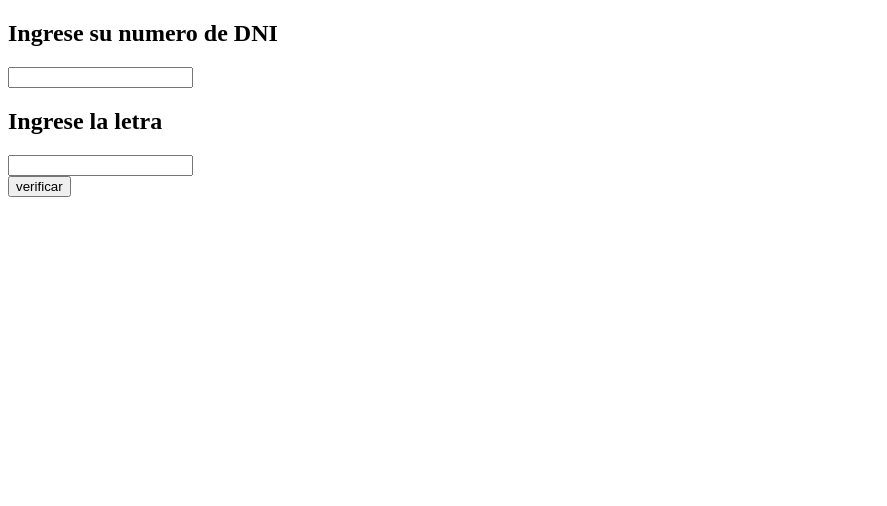
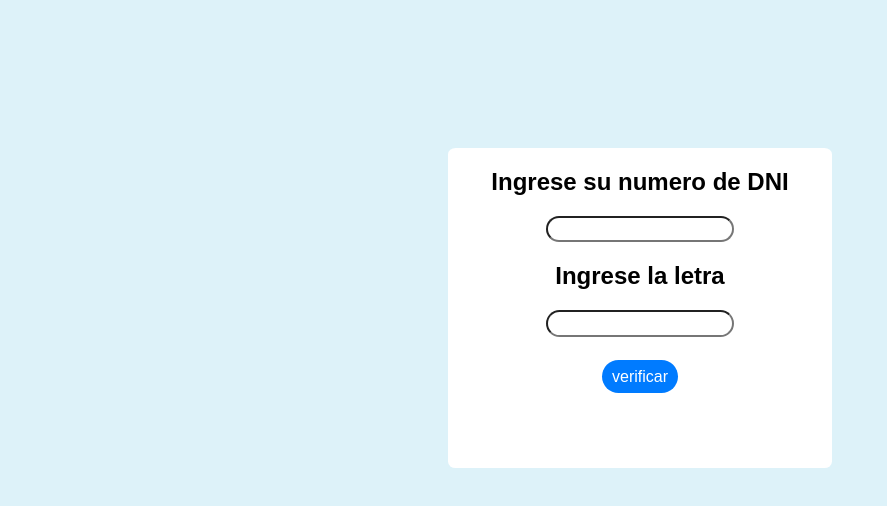
Before and after one commit to jorgsaul/AppsMoviles, a plain HTML site: page PracticaDNI/practicaDNI.html in a window 1280 px wide. Shown: the whole page, without its empty margins (0-887 px from the left). Drawn offline with Linux system fonts and the light colour scheme.

Commit message:
codificacion del estilo css

```diff
--- a/PracticaDNI/css/dnistyle.css
+++ b/PracticaDNI/css/dnistyle.css
@@ -0,0 +1,39 @@
+*{
+  font-family: sans-serif;
+}
+body{
+  background-color: rgb(221, 242, 249);
+  display: flex;
+  justify-content: center;
+  align-items: center;
+  height: 75vh;
+}
+
+.form-container{
+  background-color: white;
+  width: 30vw;
+  height: 40vh;
+  text-align: center;
+  border-radius: 2%;
+}
+
+.form-button{
+  margin-top: 6%;
+  padding: 2%;
+  width: 20%;
+  border-radius: 100px;
+  border: none;
+  background-color: #007BFF;
+  font-size: medium;
+  color: white;
+}
+
+.form-button:hover{
+  background-color: #005abb;
+  padding: 3%;
+}
+
+input[type = "text"]{
+  padding: 1%;
+  border-radius: 60px;
+}
--- a/PracticaDNI/practicaDNI.html
+++ b/PracticaDNI/practicaDNI.html
@@ -4,15 +4,18 @@
   <meta charset="UTF-8">
   <meta name="viewport" content="width=device-width, initial-scale=1.0">
   <title>PracticaDNI</title>
+  <link rel="stylesheet" href="./css/dnistyle.css">
 </head>
 <body>
+  <div class="form-container">
     <form>
       <h2>Ingrese su numero de DNI</h2>
       <input type="text" id="text-numeroDNI">
       <h2>Ingrese la letra</h2>
       <input type="text" id = "text-letraDNI"><br>
-    <input type="button" value="verificar" id="button-verficacion">
+      <input type="button" value="verificar" id="button-verficacion" class="form-button">
     </form>
+  </div>
   <script src="./js/dniscript.js"></script>
 </body>
 </html>
```
Lines whose indentation alone changed are shown as unchanged.
